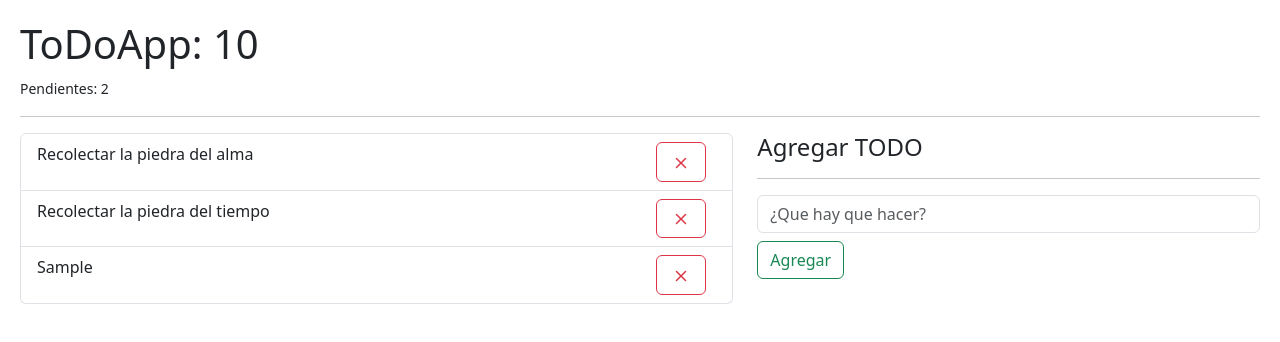
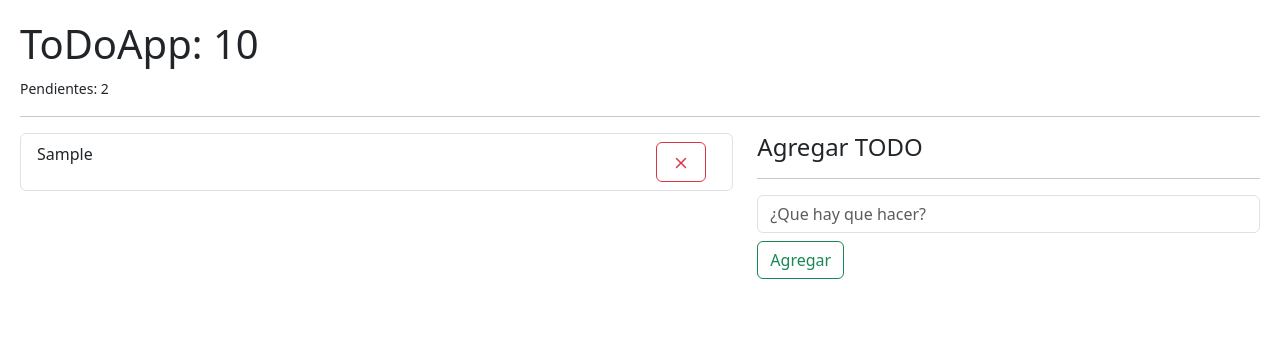
Before and after one commit to danielalbanez40/react-de-cero-a-experto-MERN, a React (Vite) app in the folder 05-hook-app/: page / in a window 1280 px wide. Both pictures are taken after typing "Sample" into the empty fields and a click on the button "Agregar". Shown: the top 342 px of the page. Built offline with nearby package versions, Linux system fonts and the light colour scheme.

Commit message:
Save Todo in Local Storage & Delete ToDo

```diff
--- a/05-hook-app/src/08-useReducer/ToDoApp.jsx
+++ b/05-hook-app/src/08-useReducer/ToDoApp.jsx
@@ -1,31 +1,38 @@
-import { useReducer } from "react";
+import { useEffect, useReducer } from "react";
 import todoReducer from "./todo-reducer";
 import TodoList from "./TodoList";
 import TodoAdd from "./TodoAdd";
 
-const initialState = [
-  {
-    id: crypto.randomUUID(),
-    description: "Recolectar la piedra del alma",
-    done: false,
-  },
-  {
-    id: crypto.randomUUID(),
-    description: "Recolectar la piedra del tiempo",
-    done: false,
-  },
-];
+const initialState = [];
+
+const init = () => {
+  return JSON.parse(localStorage.getItem("todos")) || [];
+};
 
 const ToDoApp = () => {
-  const [todos, dispatch] = useReducer(todoReducer, initialState);
+  const [todos, dispatch] = useReducer(todoReducer, initialState, init);
+
+  useEffect(() => {
+    localStorage.setItem("todos", JSON.stringify(todos) || []);
+  }, [todos]);
 
   const handleNewTodo = (todo) => {
-    const action = {
+    const newTodoAction = {
       type: "ADD_TODO",
       payload: todo,
     };
 
-    dispatch(action)
+    dispatch(newTodoAction);
+  };
+
+  const handleDeleteTodo = (id) => {
+
+    const deleteTodoAction = {
+      type: "DELETE_TODO",
+      payload: id,
+    };
+
+    dispatch(deleteTodoAction);
   };
 
   return (
@@ -36,7 +43,7 @@ const ToDoApp = () => {
 
       <div className="row">
         <div className="col-7">
-          <TodoList todos={todos} />
+          <TodoList todos={todos} onDeleteTodo={handleDeleteTodo}/>
         </div>
 
         <div className="col-5">
--- a/05-hook-app/src/08-useReducer/TodoItem.jsx
+++ b/05-hook-app/src/08-useReducer/TodoItem.jsx
@@ -1,11 +1,14 @@
 import { PropTypes } from "prop-types";
 
-const TodoItem = ({todo}) => {
+const TodoItem = ({ todo, onDeleteTodo }) => {
   return (
     <>
       <li className="list-group-item d-flex justify-content-between">
         <span className="align-self">{todo.description}</span>
-        <button className="btn btn-outline-danger">
+        <button
+          className="btn btn-outline-danger"
+          onClick={() => onDeleteTodo(todo.id)}
+        >
           <svg
             xmlns="http://www.w3.org/2000/svg"
             width="24"
@@ -16,7 +19,6 @@ const TodoItem = ({todo}) => {
           >
             <path d="M4.646 4.646a.5.5 0 0 1 .708 0L8 7.293l2.646-2.647a.5.5 0 0 1 .708.708L8.707 8l2.647 2.646a.5.5 0 0 1-.708.708L8 8.707l-2.646 2.647a.5.5 0 0 1-.708-.708L7.293 8 4.646 5.354a.5.5 0 0 1 0-.708z" />
           </svg>{" "}
-
         </button>
       </li>
     </>
@@ -24,8 +26,8 @@ const TodoItem = ({todo}) => {
 };
 
 TodoItem.propTypes = {
-    todo: PropTypes.object
-}
-
+  todo: PropTypes.object,
+  onDeleteTodo: PropTypes.func,
+};
 
 export default TodoItem;
--- a/05-hook-app/src/08-useReducer/TodoList.jsx
+++ b/05-hook-app/src/08-useReducer/TodoList.jsx
@@ -1,22 +1,21 @@
-import PropTypes from 'prop-types'
-import TodoItem from './TodoItem';
+import PropTypes from "prop-types";
+import TodoItem from "./TodoItem";
 
-
-const TodoList = ({ todos }) => {
+const TodoList = ({ todos = [], onDeleteTodo }) => {
   return (
     <>
       <ul className="list-group">
         {todos.map((todo) => (
-          <TodoItem key={todo.id} todo={todo}/>
+          <TodoItem key={todo.id} todo={todo} onDeleteTodo={onDeleteTodo} />
         ))}
       </ul>
     </>
   );
 };
 
-
 TodoList.propTypes = {
-    todos: PropTypes.array
-}
+  todos: PropTypes.array,
+  onDeleteTodo: PropTypes.func,
+};
 
 export default TodoList;
--- a/05-hook-app/src/08-useReducer/todo-reducer.js
+++ b/05-hook-app/src/08-useReducer/todo-reducer.js
@@ -6,6 +6,11 @@ const todoReducer = (initialState, action) => {
 
         return [...initialState, action.payload]
 
+        case 'DELETE_TODO':
+
+            return initialState.filter(todo => todo.id != action.payload)
+
+
         default:
             return initialState;
     }
```
